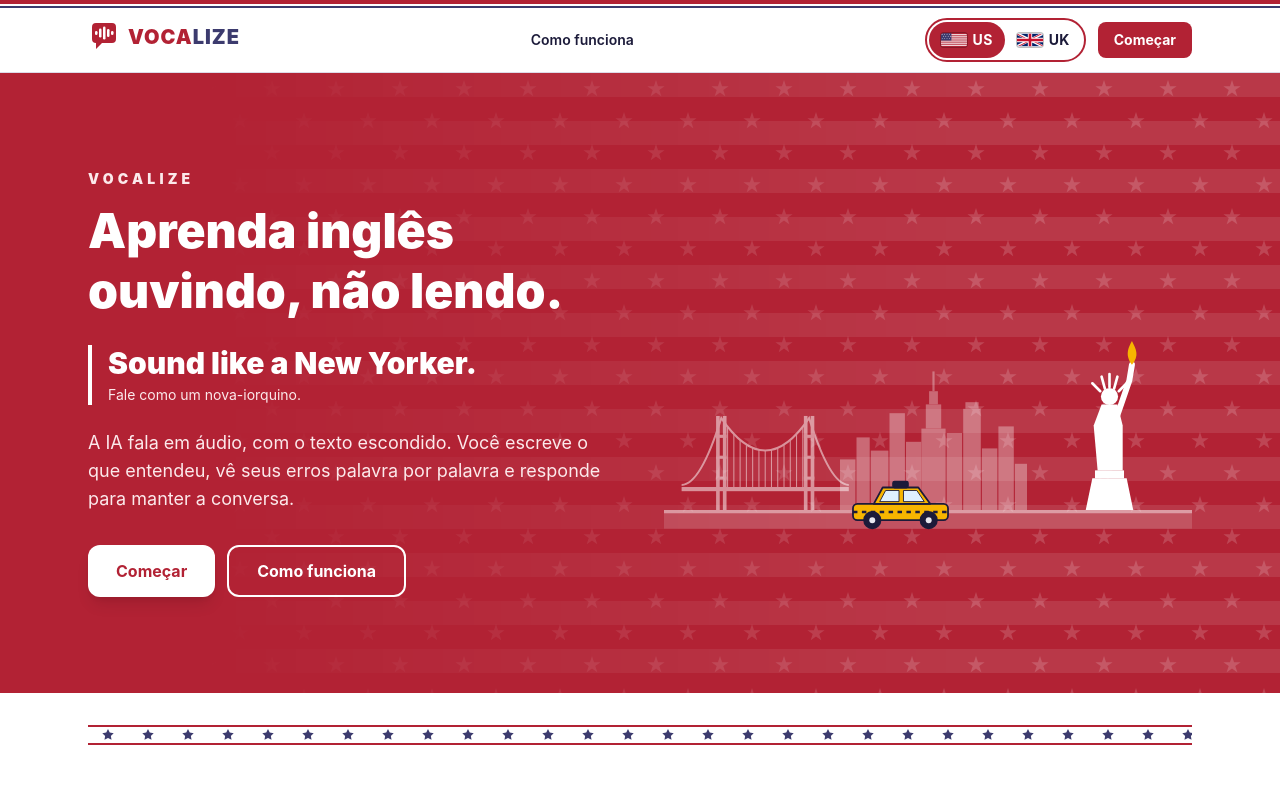
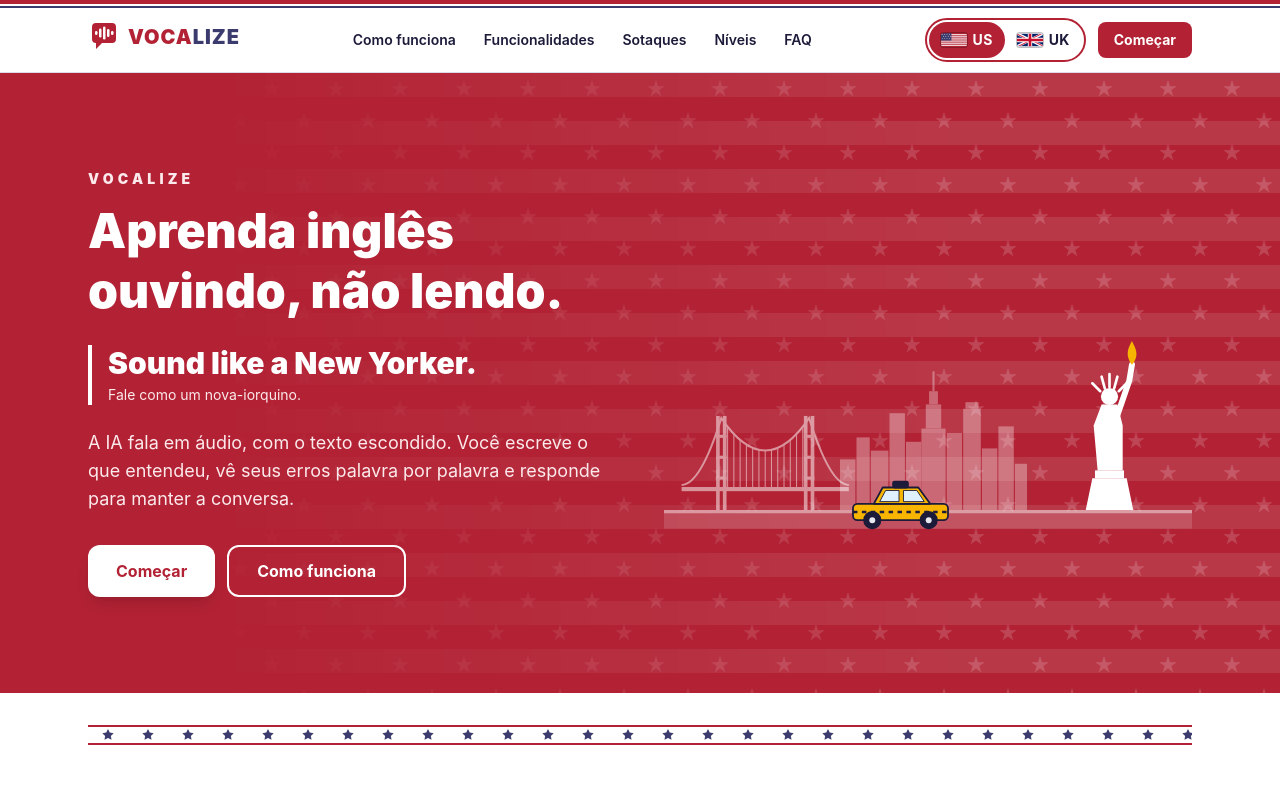
Before and after one commit to PMGmenegon/Vocalize, a React (Vite) app in the folder frontend/: page / in a window 1280 px wide. Shown: the top 800 px of the page. Built offline with nearby package versions, Linux system fonts and the light colour scheme.

Commit message:
feat(frontend): add landing section links to public header

```diff
--- a/frontend/src/components/Header.tsx
+++ b/frontend/src/components/Header.tsx
@@ -77,14 +77,14 @@ export default function Header({ logoTo, items, trackActive = false, cta, greeti
           <Logo />
         </Link>
 
-        <nav aria-label="Principal" className="hidden items-center gap-1 md:flex">
+        <nav aria-label="Principal" className="hidden items-center gap-1 lg:flex">
           {items.map((item) => renderLink(item, false))}
         </nav>
 
         <div className="flex items-center gap-2 sm:gap-3">
           <AccentSwitch />
           {cta && (
-            <Link to={cta.to} className={`${ctaClass} hidden md:inline-flex`}>
+            <Link to={cta.to} className={`${ctaClass} hidden lg:inline-flex`}>
               {cta.label}
             </Link>
           )}
@@ -95,7 +95,7 @@ export default function Header({ logoTo, items, trackActive = false, cta, greeti
             aria-controls={menuId}
             aria-label={open ? 'Fechar menu' : 'Abrir menu'}
             onClick={() => setOpen((v) => !v)}
-            className="inline-flex h-11 w-11 cursor-pointer items-center justify-center rounded-lg border-2 border-control text-brand hover:bg-surface md:hidden"
+            className="inline-flex h-11 w-11 cursor-pointer items-center justify-center rounded-lg border-2 border-control text-brand hover:bg-surface lg:hidden"
           >
             <svg viewBox="0 0 24 24" className="h-6 w-6" fill="none" stroke="currentColor" strokeWidth="2.5" strokeLinecap="round" aria-hidden="true">
               {open ? <path d="M6 6l12 12M18 6L6 18" /> : <path d="M4 7h16M4 12h16M4 17h16" />}
@@ -114,7 +114,7 @@ export default function Header({ logoTo, items, trackActive = false, cta, greeti
       )}
 
       {open && (
-        <nav id={menuId} aria-label="Principal" className="border-t border-line bg-canvas px-4 pb-4 pt-2 md:hidden">
+        <nav id={menuId} aria-label="Principal" className="border-t border-line bg-canvas px-4 pb-4 pt-2 lg:hidden">
           <div className="flex flex-col gap-1">
             {items.map((item) => renderLink(item, true))}
             {cta && (
--- a/frontend/src/layouts/PublicLayout.tsx
+++ b/frontend/src/layouts/PublicLayout.tsx
@@ -2,7 +2,13 @@ import { Outlet } from 'react-router-dom'
 import Header, { type NavItem } from '../components/Header'
 import SkipLink from '../components/SkipLink'
 
-const ITEMS: readonly NavItem[] = [{ label: 'Como funciona', to: '/#como-funciona' }]
+const ITEMS: readonly NavItem[] = [
+  { label: 'Como funciona', to: '/#como-funciona' },
+  { label: 'Funcionalidades', to: '/#funcionalidades' },
+  { label: 'Sotaques', to: '/#sotaques' },
+  { label: 'Níveis', to: '/#niveis' },
+  { label: 'FAQ', to: '/#faq' },
+]
 const CTA: NavItem = { label: 'Começar', to: '/app' }
 
 /** Layout do site público (página inicial e afins). */
```
